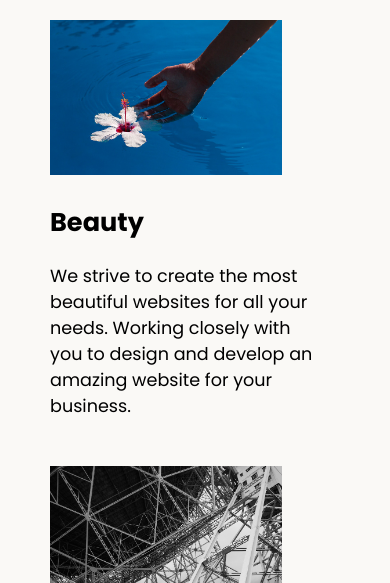
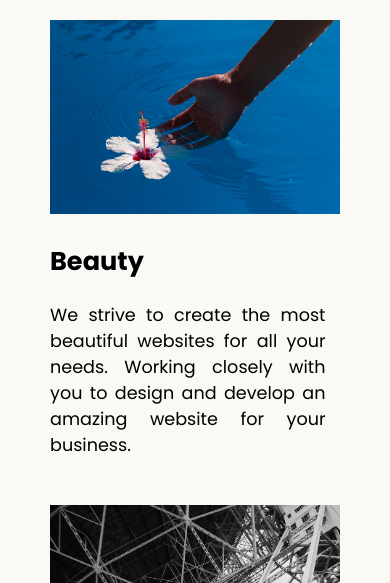
Before and after one commit to kimia2003rezaei/responsiv, a plain HTML site: page index.html in a window 390 px wide. Shown: the part 261-844 px from the top of the page. Drawn offline with Linux system fonts and the light colour scheme.

Commit message:
Add files via upload

```diff
--- a/style.css
+++ b/style.css
@@ -38,18 +38,26 @@ footer {
   .card img {
     float: none;
   }
+  .card img {
+    width: 80%;
+    display: inline;
+    object-fit: cover;
+  }
 }
-@media (max-width: 1300px) {
+@media (max-width: 760px) {
   img {
     width: 30%;
   }
   .card img {
-    width: 80%;
     margin-right: 0;
+    width: 100%;
+    display: inline;
+    object-fit: cover;
   }
   .card {
     grid-column: span 2;
     margin-bottom: 10%;
+    text-align: justify;
   }
   p {
     font-size: 1.5rem;
@@ -58,7 +66,7 @@ footer {
     font-size: 3rem;
   }
 }
-@media (max-width: 830px) {
+@media (max-width: 500px) {
   h1 {
     font-size: 2.2rem;
   }
```
